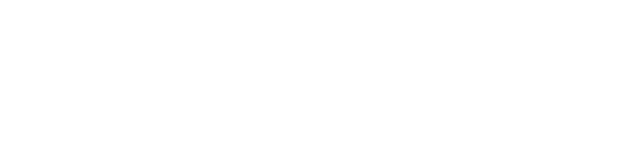
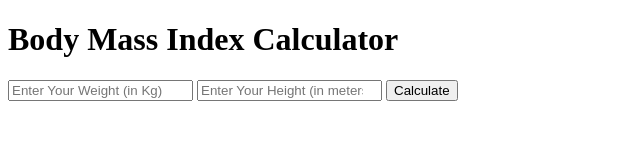
Before and after one commit to YumnaShams0623/js-assig-BMI-calculator-, a plain HTML site: page index.html in a window 1280 px wide. Shown: the whole page, without its empty margins (0-640 px from the left). Drawn offline with Linux system fonts and the light colour scheme.

Commit message:
html code complete!

```diff
--- a/index.html
+++ b/index.html
@@ -7,7 +7,14 @@
     <link rel="stylesheet" href="./style.css">
 </head>
 <body>
-
+    <div class="main-container">
+        <h1>Body Mass Index Calculator</h1>
+        <div class="content">
+            <input type="number" name="" id="weight" placeholder="Enter Your Weight (in Kg)">
+            <input type="number" name="" id="height" placeholder="Enter Your Height (in meters)">
+            <button onclick="calculateBmi()">Calculate</button>
+        </div>
+    </div>
 
  <script src="./script.js"></script>
 </body>
```
